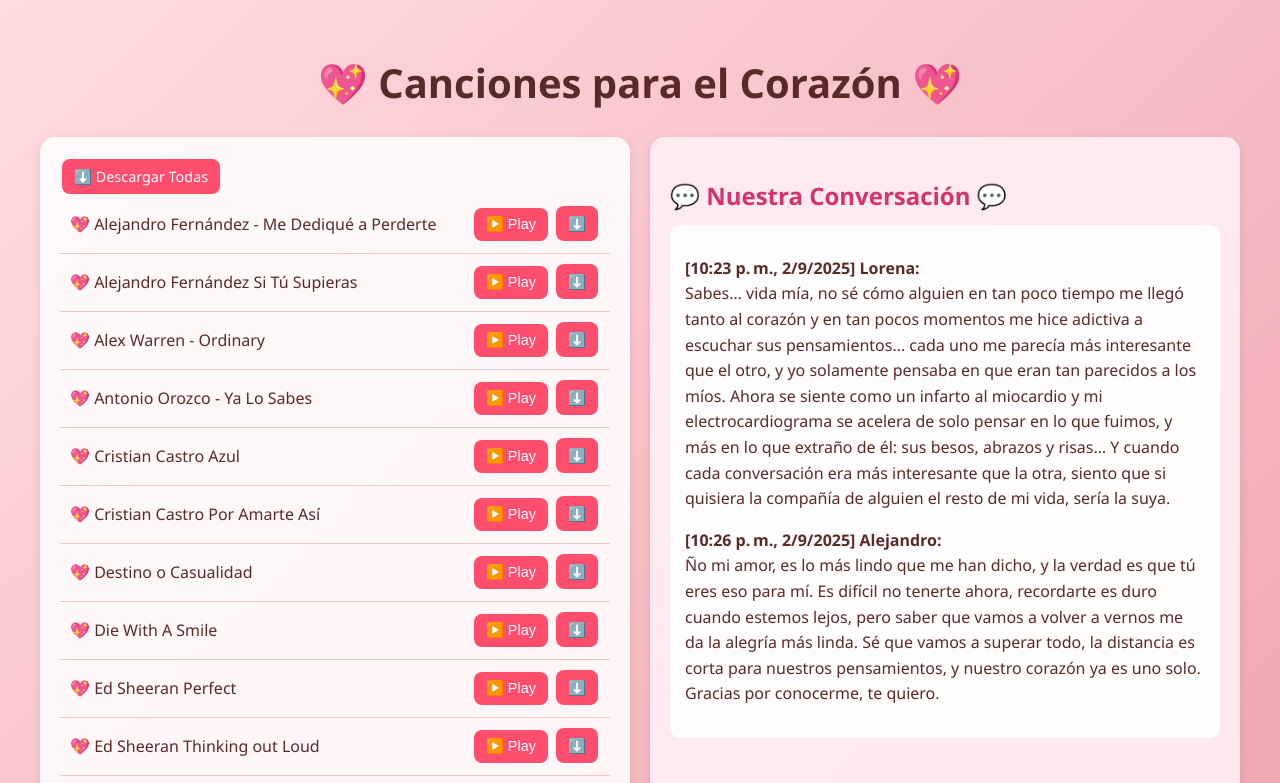
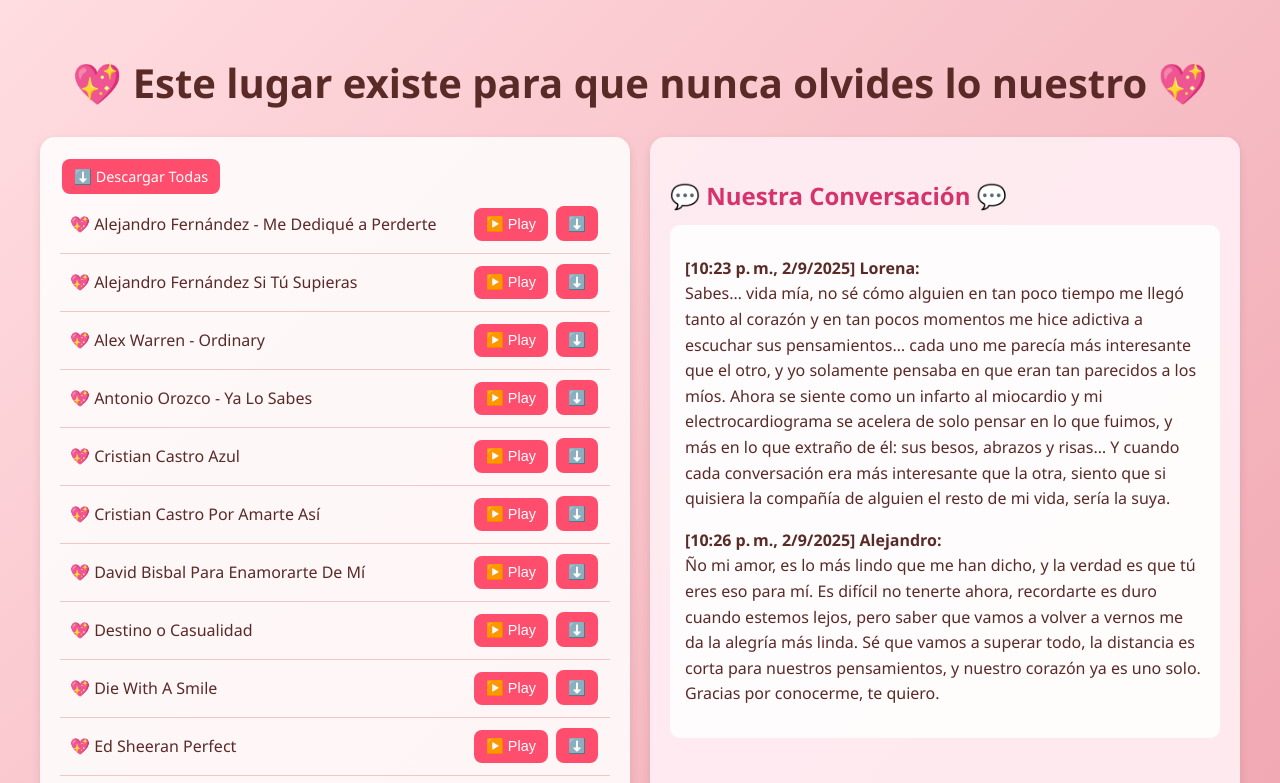
Before and after one commit to alesf9910/lorena-y-alejandro, a plain HTML site: page index.html in a window 1280 px wide. Shown: the top 783 px of the page. Drawn offline with Linux system fonts and the light colour scheme.

Commit message:
para enamorarte de mi

```diff
--- a/index.html
+++ b/index.html
@@ -78,7 +78,7 @@
 </head>
 <body>
 
-<h1>💖 Canciones para el Corazón 💖</h1>
+<h1>💖 Este lugar existe para que nunca olvides lo nuestro 💖</h1>
 
 <div class="container">
     <!-- Lista de canciones -->
@@ -114,6 +114,7 @@
         "Antonio Orozco - Ya Lo Sabes.mp3",
         "Cristian Castro Azul.mp3",
         "Cristian Castro Por Amarte Así.mp3",
+	"David Bisbal Para Enamorarte De Mí.mp3",
         "Destino o Casualidad.mp3",
         "Die With A Smile.mp3",
         "Ed Sheeran Perfect.mp3",
```
Also changed, not shown: 1 other file.
